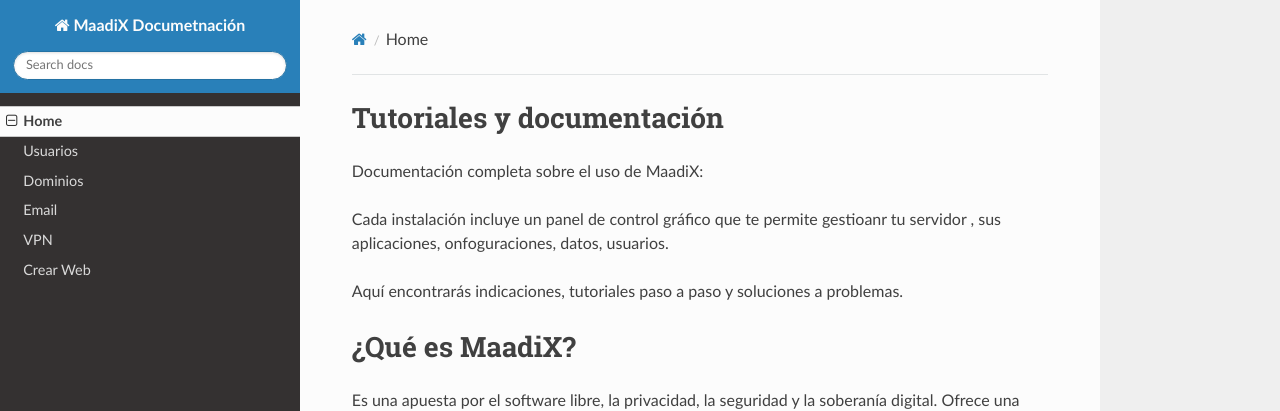
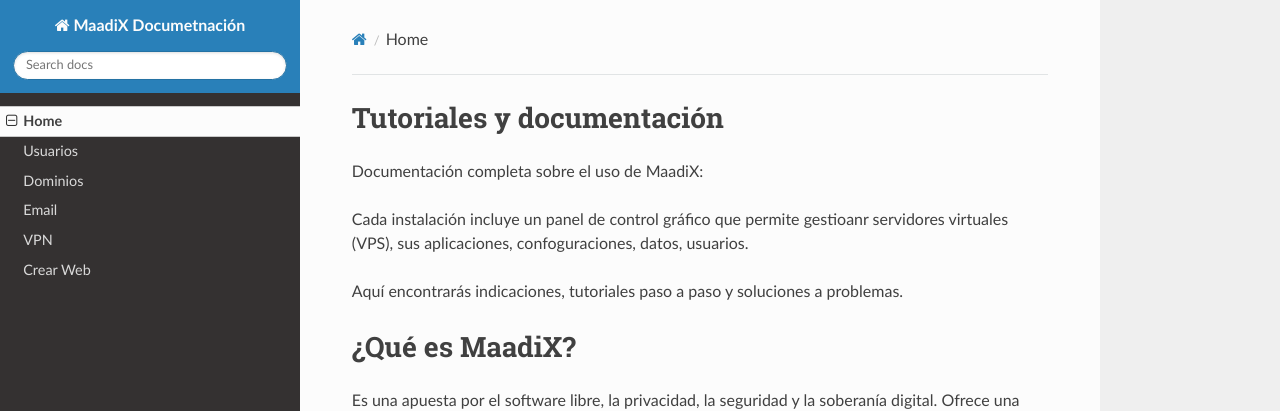
Before and after one commit to MaadixNet/docs, an MkDocs documentation site: the page built from docs/index.md, in a window 1280 px wide. Shown: the top 411 px of the page. Built offline with MkDocs 1.6.1, drawn with Linux system fonts in a browser that asks for light colours; nearby versions of some CDN libraries; old or Windows-style settings are respelled for this version of MkDocs.

Commit message:
definición

```diff
--- a/docs/index.md
+++ b/docs/index.md
@@ -2,13 +2,13 @@
 
 Documentación completa sobre el uso de MaadiX:
 
-Cada instalación incluye un panel de control  gráfico que te permite gestioanr  tu servidor , sus aplicaciones, onfoguraciones, datos, usuarios.
+Cada instalación incluye un panel de control  gráfico que permite gestioanr servidores virtuales (VPS), sus aplicaciones, confoguraciones, datos, usuarios.
 
 Aquí encontrarás indicaciones, tutoriales paso a paso  y soluciones  a problemas.
 
 # ¿Qué es MaadiX?
 
-Es una apuesta  por el software libre, la privacidad, la seguridad y la soberanía digital. Ofrece una solución técnica y práctica que permite a profesionales, empresas y organizaciones disponer de una avanzada infraestructura informática, propia e independiente, sin necesidad de conocimientos técnicos o grandes inversiones.
+Es una apuesta por el software libre, la privacidad, la seguridad y la soberanía digital. Ofrece una solución técnica y práctica que permite a profesionales, empresas y organizaciones disponer de una avanzada infraestructura informática, propia e independiente, sin necesidad de conocimientos técnicos o grandes inversiones.
 
 # ¿Cómo funciona?
 
```
